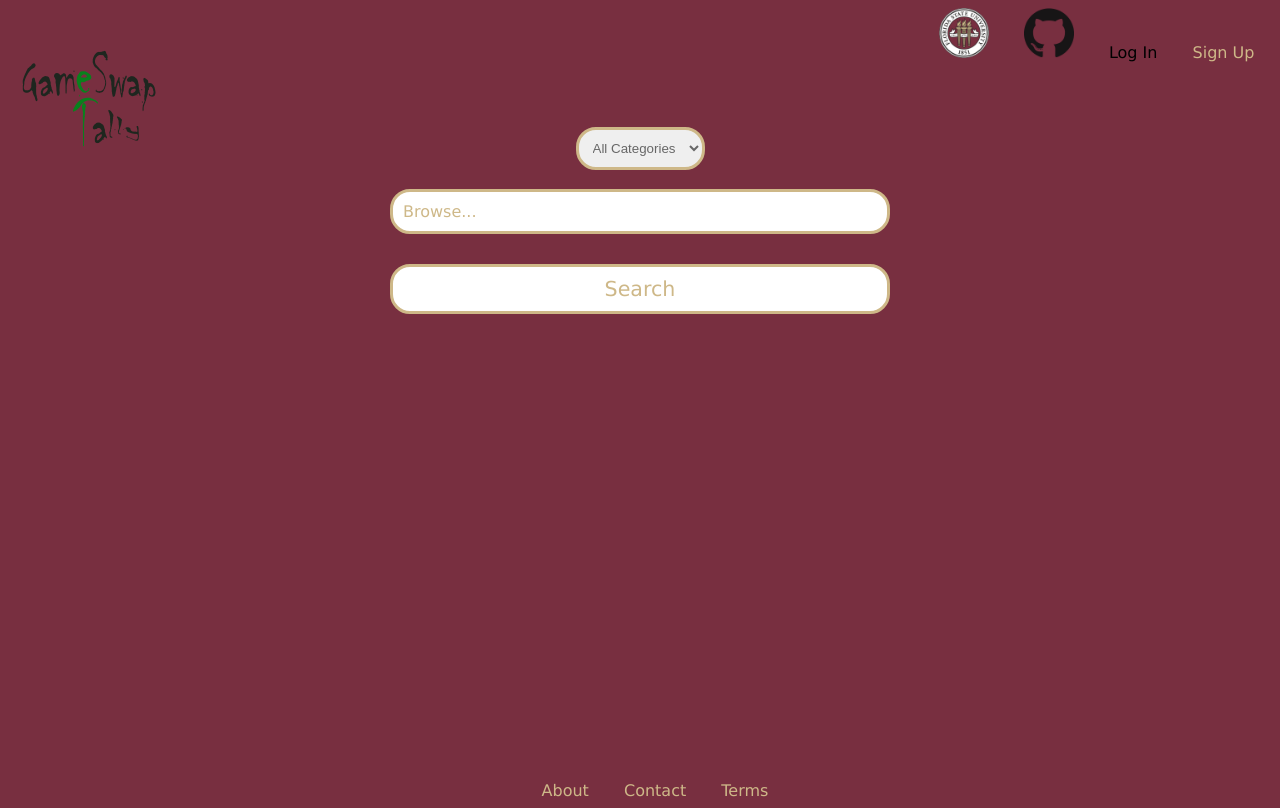
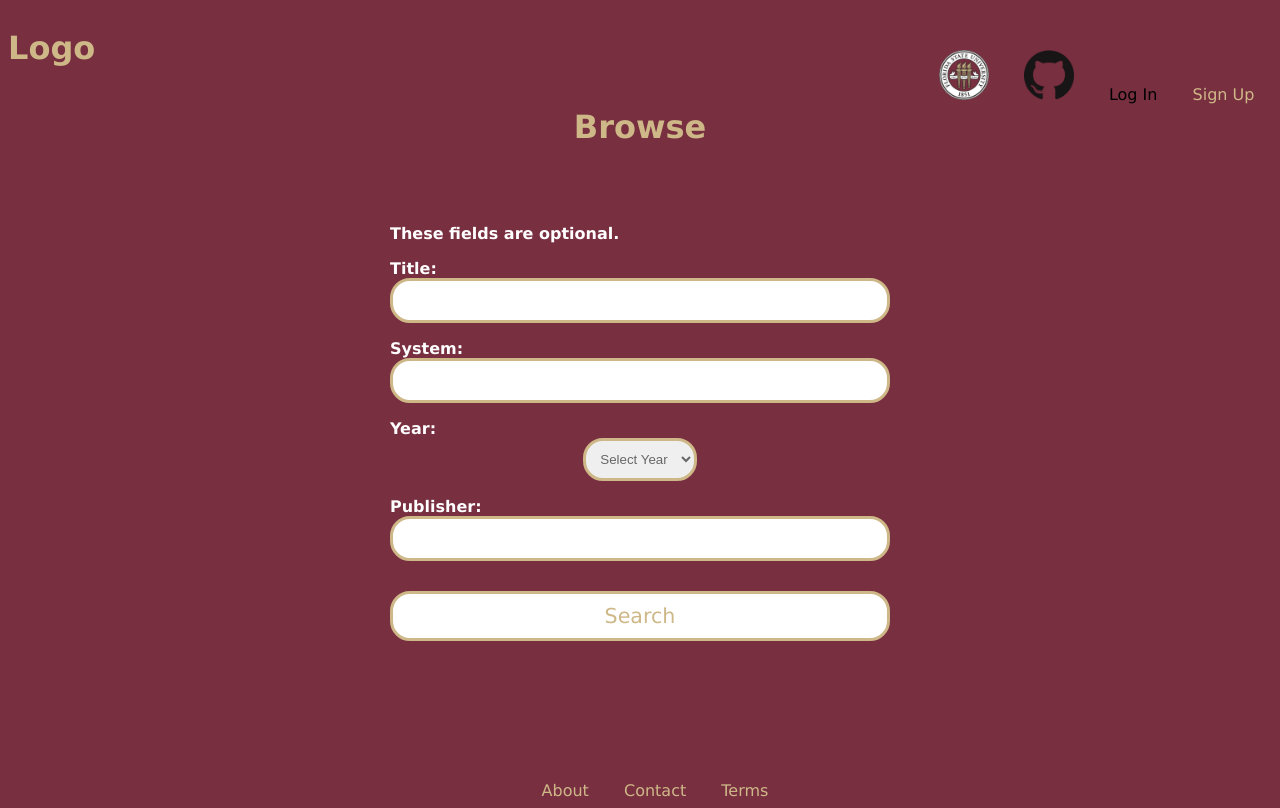
Before and after one commit to GameSwapTally/gameswap, a PHP site: page /browse.php in a window 1280 px wide. Run offline with PHP 8.4, Linux system fonts and the light colour scheme.

Commit message:
commented out sort, but optional search fields
I haven't decided if we are going to have a search results page separate from this one yet, so in the meantime I commented out my sorting algorithm and left the optional search fields there. For some reason when the sort form is uncommented, it screws up the whole html format?

```diff
--- a/browse.php
+++ b/browse.php
@@ -1,4 +1,3 @@
-<!DOCTYPE HTML>
 <html>
 	<head>
 		<link rel="icon" href="2.ico">
@@ -6,15 +5,15 @@
 			Fall 2016 group project with Dr.Nistor.">
 		<meta name="keywords" content="FSU, Florida State University, Software Engineering, CEN4020,
 			Games, Video Games">
-		<link rel="stylesheet" type="text/css" href="css/form.css">
-		<link rel="stylesheet" type="text/css" href="css/general.css">
+		<link rel="stylesheet" type="text/css" href="form.css">
+		<link rel="stylesheet" type="text/css" href="general.css">
 		<link rel="icon" type="image/png" href="asset/baby.png">
 	</head>
 	<body>
 		<div class="wrapper">
 			<div class="Header">
 				<div id="left0">
-					<a href="index.html"><h1><img src="logo.png" alt="GameSwapTally"></img></h1></a>
+					<h1>Logo</h1>
 				</div>
 				<div id="right0">
 					<a href="https://www.cs.fsu.edu/"><img src="asset/fsu1.png"
@@ -27,51 +26,161 @@
 			</div> <!-- end Header -->
 			<br>
 
-			<form method="post" action="">
-				<select name="category" id="category">
-					<option value="allcategories">All Categories</option>
-					<option value="XboxOne">XBOX ONE</option>
-					<option value="Xbox360">XBOX 360</option>
-					<option value="Xbox">XBOX</option>
-					<option value="PS4">PS4</option>
-					<option value="PS3">PS3</option>
-					<option value="PS2">PS2</option>
-					<option value="PS1">PS1</option>
-					<option value="PSPVita">PSP VITA</option>
-					<option value="PSP">PSP</option>
-					<option value="WiiU">WII U</option>
-					<option value="Wii">WII</option>
-					<option value="PC">PC</option>	<!--NEED MORE PLATFORMS, GCN, SNES, NES, N64, etc-->
-				</select>
-				<br>
-				<input type="search" name="search" placeholder="Browse...">
-				<input type="submit" name="submit" value="Search">
-			</form>
 
 			<?php
-
-
-                        if(isset($_COOKIE['email'])) {
-                            echo "User logged in is: " . $_COOKIE['email'];
-                        }
-
 
 			$servername = "localhost";
 			$username = "root";
 			$password = "";
 			$connection = mysql_connect($servername, $username, $password);
-
 			if (!$connection)
 				die("Connection failed: " . $connection->connect_error);
-
 			mysql_select_db('gameswaptally_test', $connection);
 
-			$sql = "SELECT * FROM games;";
+			?>
+			<h1>Browse</h1>
+			<form name="game_search" method="POST">
+			<p><strong>These fields are optional.</strong></p>
+			<p><strong>Title: </strong><input type="text" name="title" size="30"/></p>
+			<p><strong>System: </strong><input type="text" name="system" size="30"/></p>
+			<p><strong>Year: </strong>
+			<select name = "year">
+			<option value="">Select Year</option>
+			<option value="1992">1992</option>
+			<option value="1993">1993</option>
+			<option value="1994">1994</option>
+			<option value="1995">1995</option>
+			<option value="1996">1996</option>
+			<option value="1997">1997</option>
+			<option value="1998">1998</option>
+			<option value="1999">1999</option>
+			<option value="2000">2000</option>
+			<option value="2001">2001</option>
+			<option value="2002">2002</option>
+			<option value="2003">2003</option>
+			<option value="2004">2004</option>
+			<option value="2005">2005</option>
+			<option value="2006">2006</option>
+			<option value="2007">2007</option>
+			<option value="2008">2008</option>
+			<option value="2009">2009</option>
+			<option value="2010">2010</option>
+			<option value="2011">2011</option>
+			<option value="2012">2012</option>
+			<option value="2013">2013</option>
+			<option value="2014">2014</option>
+			<option value="2015">2015</option>
+			<option value="2016">2016</option>
+			</select>
+			</p>
+			<p><strong>Publisher: </strong> <input type="text" name="publisher" size="30"/></p>
+			<input type="submit" name="submit" value="Search"/>
+			<br></br>
+			</form>
+
+			<!--<form name = "homesort" method = "POST">
+			<strong>Sort by: <br>
+			Title (A - Z)<input name="sort_title_asc" type="radio" value="<?php echo 'SELECT * FROM games ORDER BY title ASC'?>">
+			Title (Z - A)<input name="sort_title_desc" type="radio" value="<?php echo 'SELECT * FROM games ORDER BY title DESC'?>">
+			System (A - Z)<input name="sort_system_asc" type="radio" value="<?php echo 'SELECT * FROM games ORDER BY system ASC'?>">
+			System (Z - A)<input name="sort_system_desc" type="radio" value="<?php echo 'SELECT * FROM games ORDER BY system DESC'?>">
+			Year (old - new)<input name="sort_year_asc" type="radio" value="<?php echo 'SELECT * FROM games ORDER BY year ASC'?>">
+			Year (new - old)<input name="sort_year_desc" type="radio" value="<?php echo 'SELECT * FROM games ORDER BY year DESC'?>">
+			Publisher (A - Z)<input name="sort_publisher_asc" type="radio" value="<?php echo 'SELECT * FROM games ORDER BY publisher ASC'?>">
+			Publisher (Z - A)<input name="sort_publisher_desc" type="radio" value="<?php echo 'SELECT * FROM games ORDER BY publisher DESC'?>">
+			<input name="sort" type="submit" value="Sort">
+			 -->
+
+			<?php
+			if(isset($_POST["submit"]))
+			{
+				$sql= "SELECT * FROM games WHERE 1=1";
+				if(!empty($_POST['title']))
+					$sql .= " AND title LIKE '%$_POST[title]%'";
+
+				if(!empty($_POST['system']))
+					$sql .= " AND system LIKE '%$_POST[system]%'";
+
+				if(!empty($_POST['year']))
+					$sql .= " AND year LIKE '%$_POST[year]%'";
+
+				if(!empty($_POST['publisher']))
+					$sql .= " AND publisher LIKE '%$_POST[publisher]%'";
+
+				$sql .= ";";
+				$result = mysql_query($sql);
+			}
+
+		/*if (isset($_POST['sort']))
+		{
+			if (isset($_POST['sort_title_asc']))
+			{
+				$query = "SELECT * FROM games ORDER BY title ASC";
+				if (isset($_POST['submit']))
+				{
+					$result = mysql_query($query);
+				}
+			}
+			else if (isset($_POST['sort_title_desc']))
+			{
+				$query = "SELECT * FROM games ORDER BY title DESC";
+				if (isset($_POST['submit']))
+				{
+					$result = mysql_query($query);
+				}
+			}
+			else if (isset($_POST['sort_system_asc']))
+			{
+				$query = "SELECT * FROM games ORDER BY system ASC";
+				if (isset($_POST['submit']))
+				{
+					$result = mysql_query($query);
+				}
+			}
+			else if (isset($_POST['sort_system_desc']))
+			{
+				$query = "SELECT * FROM games ORDER BY system DESC";
+				if (isset($_POST['submit']))
+				{
+					$result = mysql_query($query);
+				}
+			}
+			else if (isset($_POST['sort_year_asc']))
+			{
+				$query = "SELECT * FROM games ORDER BY year ASC";
+				if (isset($_POST['submit']))
+				{
+					$result = mysql_query($query);
+				}
+			}
+			else if (isset($_POST['sort_year_desc']))
+			{
+				$query = "SELECT * FROM games ORDER BY year DESC";
+				if (isset($_POST['submit']))
+				{
+					$result = mysql_query($query);
+				}
+			}
+			else if (isset($_POST['sort_publisher_asc']))
+			{
+				$query = "SELECT * FROM games ORDER BY publisher ASC";
+				if (isset($_POST['submit']))
+				{
+					$result = mysql_query($query);
+				}
+			}
+			else if (isset($_POST['sort_publisher_desc']))
+			{
+				$query = "SELECT * FROM games ORDER BY publisher DESC";
+				if (isset($_POST['submit']))
+				{
+					$result = mysql_query($query);
+				}
+			}
+		}*/
 
 			if(isset($_POST["submit"]))
 			{
-
-			$result = mysql_query($sql);
 				echo '</form>';
 				echo '<table width= "100%" bgcolor= "#FFFFFF" cellpadding="2" cellspacing="2" border="1"';
 				echo '<thead>
```
Lines whose indentation alone changed are shown as unchanged.
